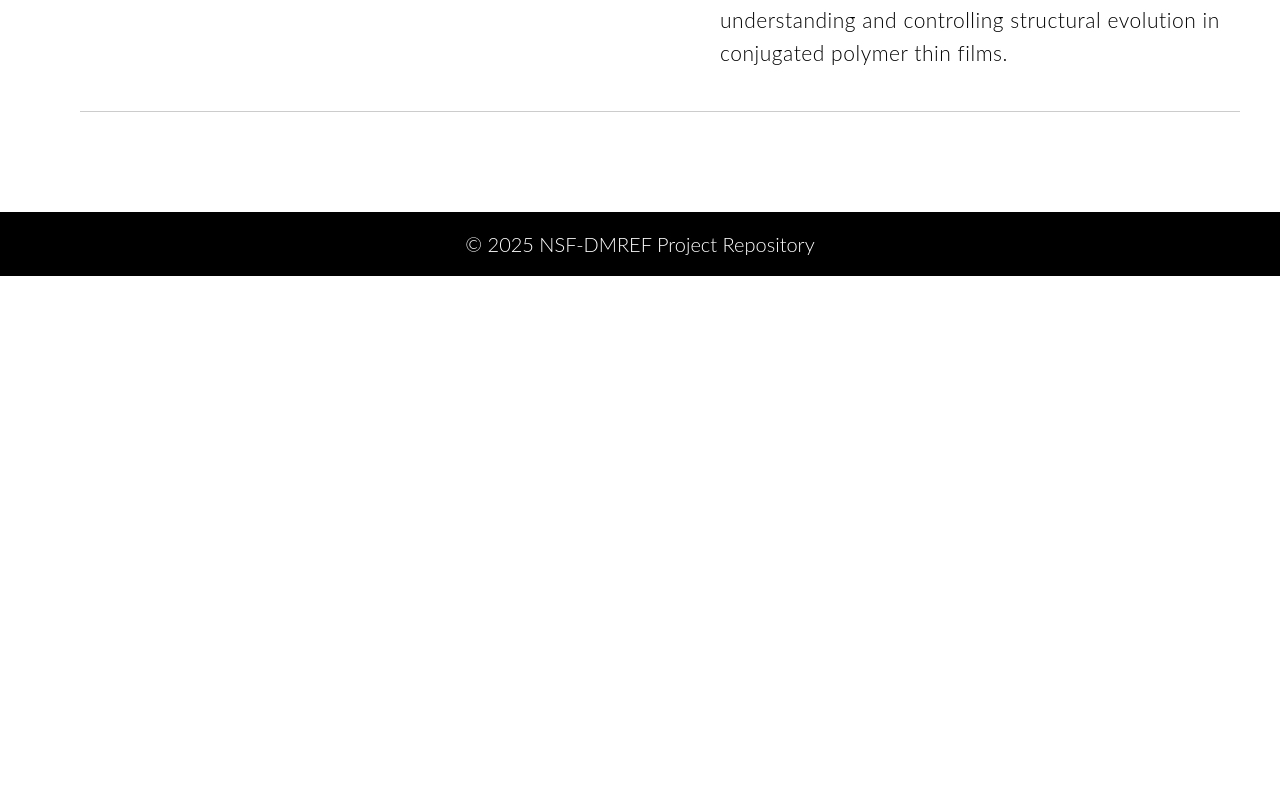
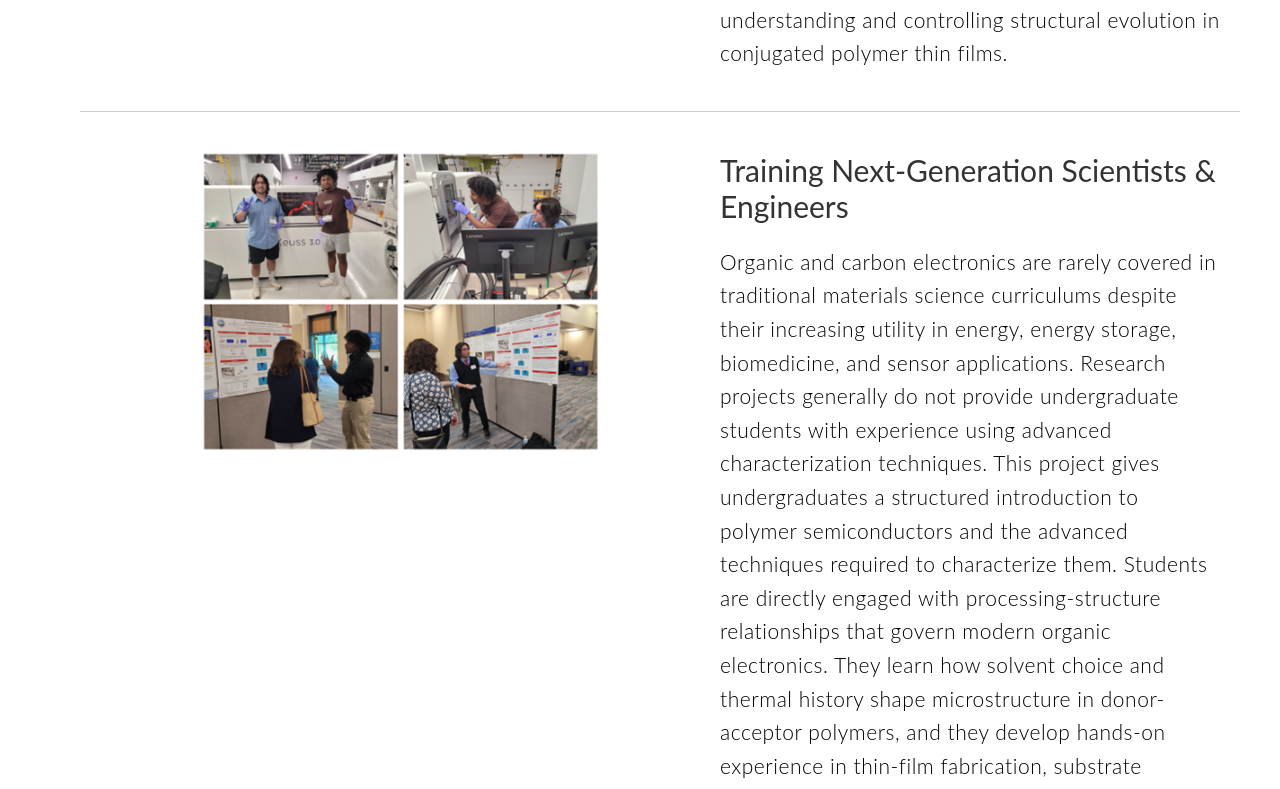
Before and after one commit to fengzhihao77/GT-NCST-NSF-DMREF-main, a plain HTML site: page projects.html in a window 1280 px wide. Shown: the part 1881-2670 px from the top of the page. Before the commit the page ends 2157 px from the top, so only its background shows below. Drawn offline with Linux system fonts and the light colour scheme.

Commit message:
Update projects.html

```diff
--- a/projects.html
+++ b/projects.html
@@ -45,6 +45,13 @@
           <p>This project investigates densification, a common phenomenon in solution-cast conjugated polymer films, which arises from two key sources: trapped residual solvent from vitrification and additional free volume in quenched films. Residual solvent becomes kinetically trapped when films vitrify before complete evaporation, acting as a plasticizer responsible for significant densification, while excess free volume from rapid solvent evaporation creates a non-equilibrium state that drives further structural reorganization. We provide a systematic exploration of why differences in densification occur across different polymer-solvent combinations, examining how material properties and processing parameters influence the extent and kinetics of this evolution. Notably, there is a pronounced thickness dependence on densification, revealing confinement effects where thinner films exhibit altered relaxation dynamics due to interfacial interactions becoming dominant at reduced dimensions. This work establishes a comprehensive framework for understanding and controlling structural evolution in conjugated polymer thin films.</p>
         </div>
       </li>
+      <li>
+        <div class="image" style="background-image:url('img/proj_5.png')"></div>
+        <div class="meta">
+          <h3>Training Next-Generation Scientists & Engineers</h3>
+          <p>Organic and carbon electronics are rarely covered in traditional materials science curriculums despite their increasing utility in energy, energy storage, biomedicine, and sensor applications. Research projects generally do not provide undergraduate students with experience using advanced characterization techniques. This project gives undergraduates a structured introduction to polymer semiconductors and the advanced techniques required to characterize them. Students are directly engaged with processing-structure relationships that govern modern organic electronics. They learn how solvent choice and thermal history shape microstructure in donor-acceptor polymers, and they develop hands-on experience in thin-film fabrication, substrate preparation, profilometry, glovebox operation, and GIWAXS characterization. By guiding students through solvent-induced and thermally driven texture transitions, the project builds practical laboratory skills while deepening their understanding of morphology, molecular packing, and their connections to electronic properties. Through experimentation, data analysis, and a final poster presentation, participants gain the scientific literacy, independence, and research communication needed to enter graduate study, industry roles, or advanced research roles in polymer science and organic electronics.</p>
+        </div>
+      </li>
       <!-- Add more as needed -->
     </ul>
   </section>
```
